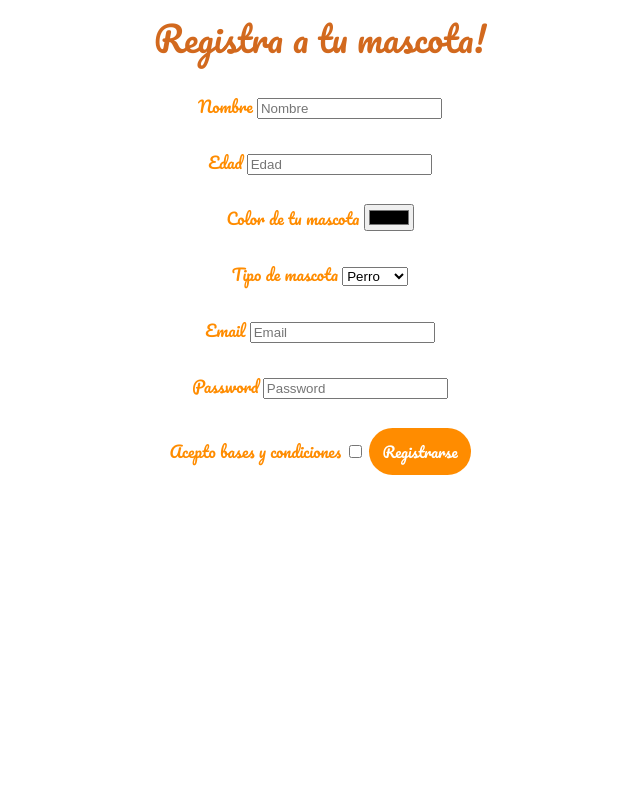
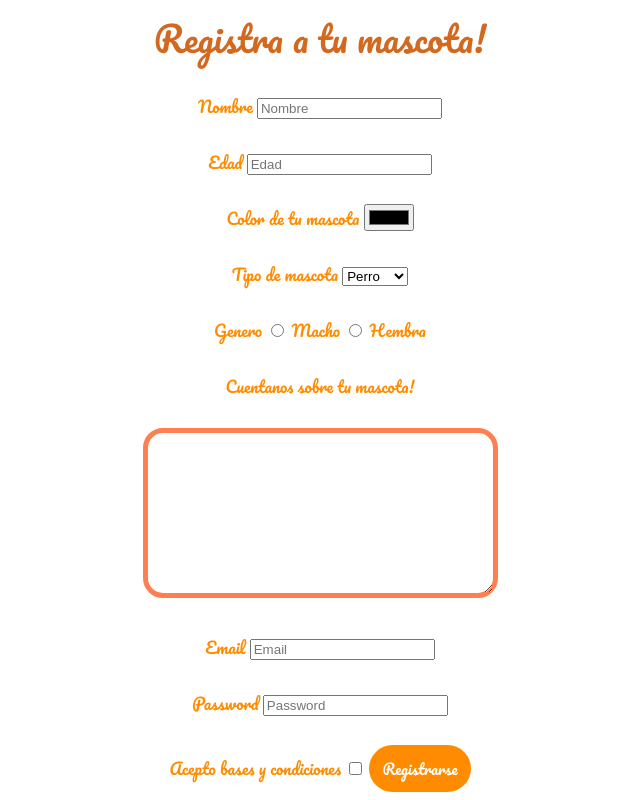
Before and after one commit to Fedusca/Bootcamp-CUV, a plain HTML site: page EjerciciosFormularios/Ejercicio1/index.html in a window 1280 px wide. Shown: the part 822-1622 px from the top of the page, without its empty margins (320-960 px from the left). Before the commit the page ends 1305 px from the top, so only its background shows below. Drawn offline with Linux system fonts and the light colour scheme.

Commit message:
Actualizacion con ejercicio numero 2 de forms

```diff
--- a/EjerciciosFormularios/Ejercicio1/index.html
+++ b/EjerciciosFormularios/Ejercicio1/index.html
@@ -37,6 +37,13 @@
                     <option value="Exotico">Exotico</option>
                 </select><br><br>
             </label>
+            <label>Genero
+                <input type="radio" name="Sexo" value="M"> Macho
+                <input type="radio" name="Sexo" value="F"> Hembra
+            </label> <br><br>
+            <label>Cuentanos sobre tu mascota! <br><br>
+                <textarea name="Sobre_tu" cols="40" rows="10"></textarea>
+            </label><br><br>
             <label>Email
                 <input type="email" name="Correo" maxlength="30" placeholder="Email" required><br><br>
             </label>
--- a/EjerciciosFormularios/Ejercicio1/style.css
+++ b/EjerciciosFormularios/Ejercicio1/style.css
@@ -45,3 +45,8 @@ button{
     font-style: normal;
     font-size: 15px;
 }
+textarea{
+    border-radius: 20px;
+    border: solid 5px coral;
+    padding: 5px;
+}
```
